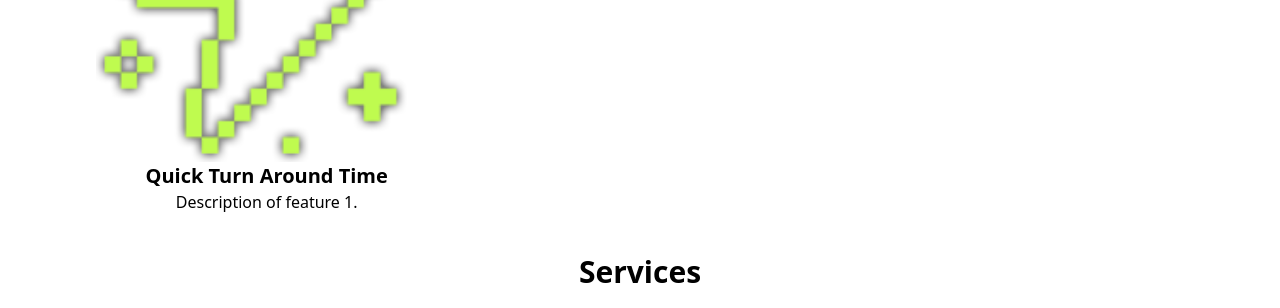
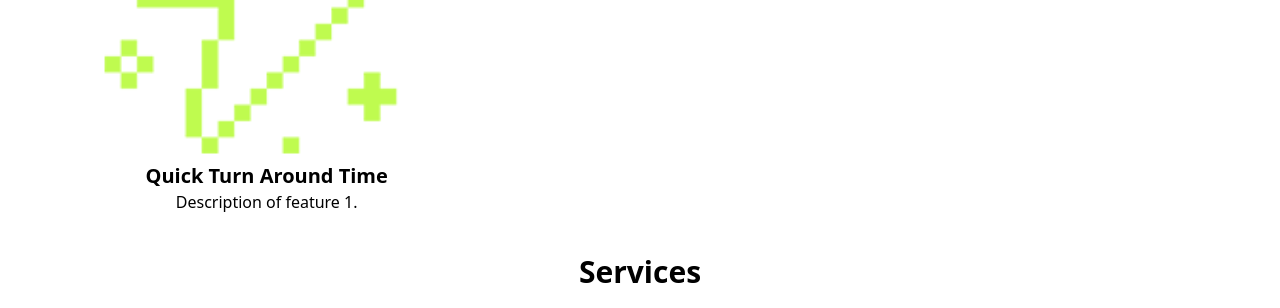
Before and after one commit to Blksmsn/washedcreator, a plain HTML site: page index.html in a window 1280 px wide. Shown: the part 1513-1821 px from the top of the page. Drawn offline with nearby package versions, Linux system fonts and the light colour scheme; some packages are replaced by stand-ins of ours; files that its build step writes are made by us from their sources; a script that the page names is missing.

Commit message:
Changed the image for the lightning bolt.

```diff
--- a/index.html
+++ b/index.html
@@ -198,7 +198,7 @@
       <h2 class="text-3xl font-bold text-center">Why Choose Us</h2>
       <div class="flex flex-wrap justify-center mt-4">
         <div class="feature-item mx-4 my-2 flex-1 min-w-[200px]">
-          <img src="dist/assets/lightning.png" alt="Feature Image" style="height:auto; width: 100%;">
+          <img src="dist/assets/lightning-2.png" alt="Feature Image" style="height:auto; width: 100%;">
           <h3 class="text-xl font-semibold text-center">Quick Turn Around Time</h3>
           <p class="text-center">Description of feature 1.</p>
         </div>
```
Also changed, not shown: dist/assets/lightning-2.png (added).
